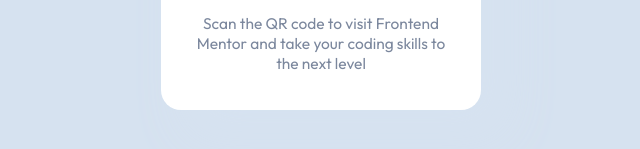
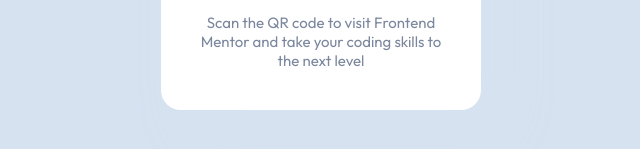
Before and after one commit to GustavoSDS/qr-code-component-main, a plain HTML site: page index.html in a window 1280 px wide. Shown: the part 539-688 px from the top of the page, 319-959 px from the left. Drawn offline with Linux system fonts and the light colour scheme.

Commit message:
change font size in text description

```diff
--- a/css/styles.css
+++ b/css/styles.css
@@ -52,7 +52,6 @@
   height: 57px;
   margin: 0 auto;
   text-align: center;
-  font-size: 15.5px;
   color: hsl(220, 15%, 55%);
 }
 
```
Also changed, not shown: 1 other file.
